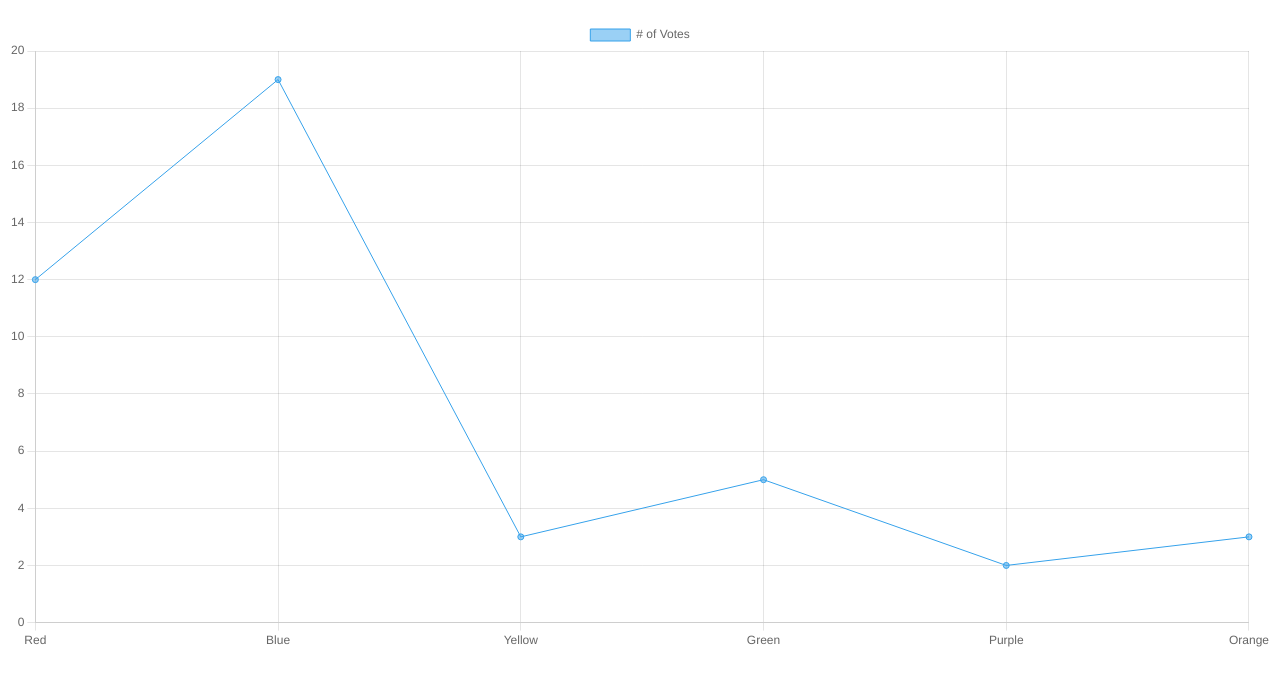
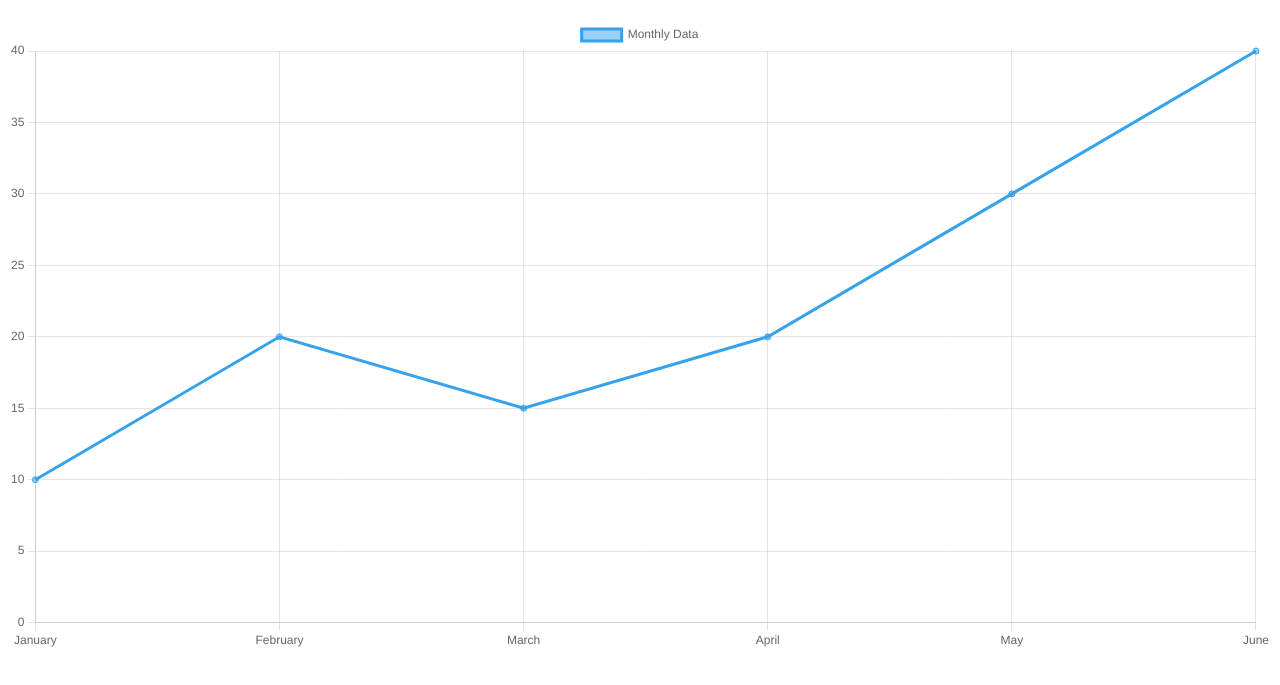
Before and after one commit to iTSCarlXanders/it21a, a plain HTML site: page linechart.html in a window 1280 px wide. Shown: the part 61-746 px from the top of the page. Drawn offline with nearby package versions, Linux system fonts and the light colour scheme.

Commit message:
Added oop implementation for linechart.html and linedata.json for data reference

```diff
--- a/linechart.html
+++ b/linechart.html
@@ -4,7 +4,7 @@
 <head>
     <meta charset="UTF-8">
     <meta name="viewport" content="width=device-width, initial-scale=1.0">
-    <title>Line Chart</title>
+    <title>Linechart</title>
 
     <script src="https://cdn.jsdelivr.net/npm/chart.js"></script>
 </head>
@@ -12,29 +12,63 @@
 <body>
     <h1>Line Chart</h1>
     <div>
-  <canvas id="myChart"></canvas>
+  <canvas id="linechart"></canvas>
 </div>
+
 </body>
 <script>
-  const ctx = document.getElementById('myChart');
+    class LineChart{
+        constructor(canvasId,dataUrl){
+        this.canvasId = canvasId;
+        this.dataUrl = dataUrl;
+        this.chart = null;
+    }
+    renderChart(data){
+        const ctx = document.getElementById(this.canvasId).getContext("2d");
+        this.chart = new Chart(ctx,{
+            type:"line",
+            data:{
+                //Labels
+                labels: data.labels,
+                datasets:[{
+                    label: "Monthly Data",
+                    //Data
+                    data: data.values,
+                    borderwidth:1
+                 }]
+                },
+                options:{
+                    scales:{
+                    y:{
+                        beginAtZero:true
+                    }
+                }
+           }
+        });
+    }
+        async fetchData(){
+            try{
+                const response = await fetch(this.dataUrl);
+                if(!response.ok) throw new Error(`Failed to load data: ${response.statusText}`);
 
-  new Chart(ctx, {
-    type: 'line',
-    data: {
-      labels: ['Red', 'Blue', 'Yellow', 'Green', 'Purple', 'Orange'],
-      datasets: [{
-        label: '# of Votes',
-        data: [12, 19, 3, 5, 2, 3],
-        borderWidth: 1
-      }]
-    },
-    options: {
-      scales: {
-        y: {
-          beginAtZero: true
+                const data = await response.json();
+                return data;
+
+    } catch(error){
+        console.error("Error fetching data:", error);
+        return null;
+            }
         }
-      }
+        async init(){
+            const data = await this.fetchData();
+            if(data){
+                this.renderChart(data);
+            }
+        }
     }
-  });
+    document.addEventListener("DOMContentLoaded", ()=>{
+        const chart = new LineChart("linechart","linedata.json");
+        chart.init();
+    })
 </script>
 </html>
--- /dev/null
+++ b/linedata.json
@@ -0,0 +1,4 @@
+{
+    "labels":["January", "February", "March", "April", "May", "June"],
+    "values":[10, 20, 15, 20, 30, 40]
+}
```
